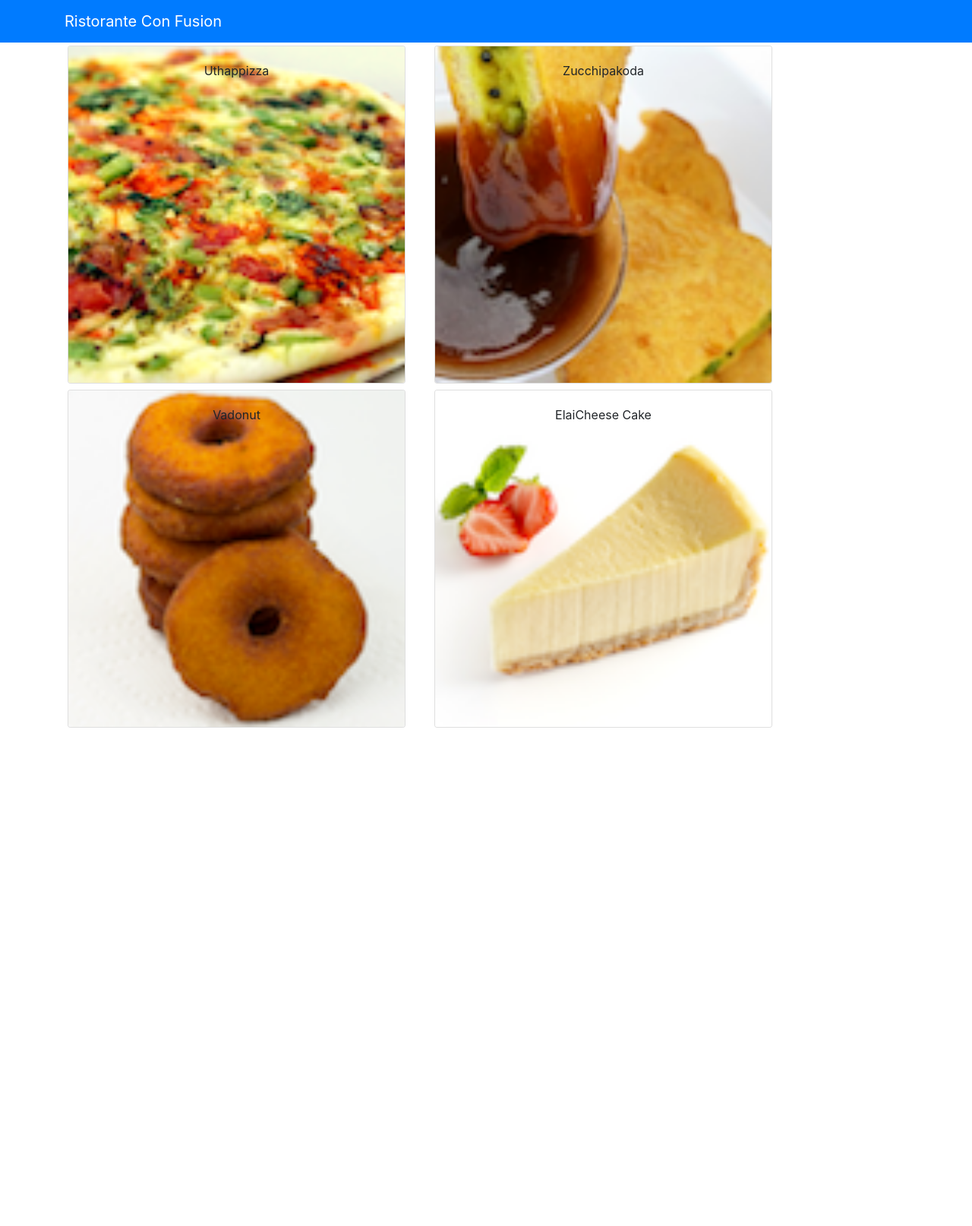
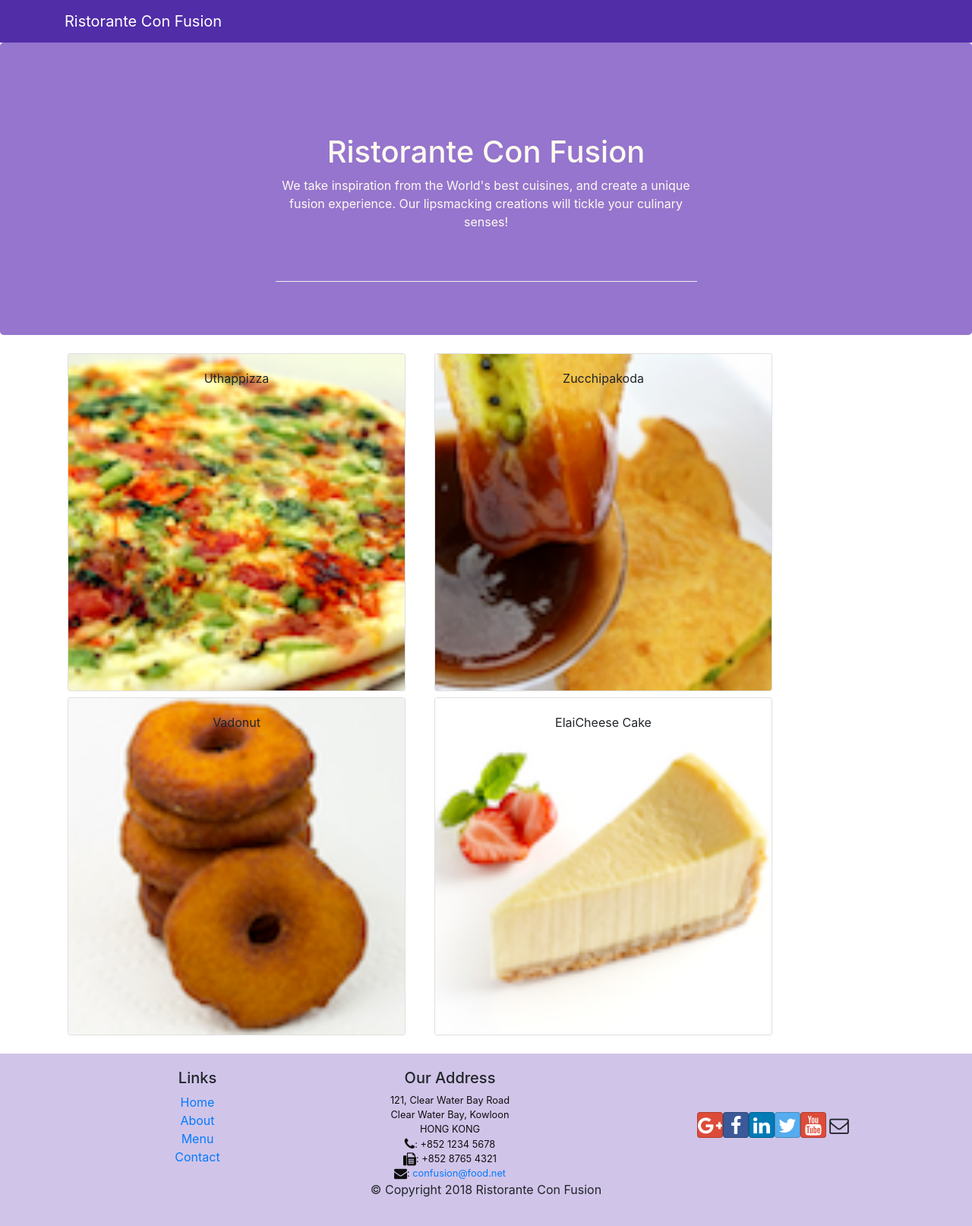
Before and after one commit to madhur-taneja/Confusion, a React (Create React App) app: page / in a window 1280 px wide. Shown: the whole page at 76% size. Before the commit the page ends 962 px from the top, so only its background shows below. Built offline with nearby package versions, Linux system fonts and the light colour scheme.

Commit message:
Adding Header and Footer

```diff
--- /dev/null
+++ b/src/components/FooterComponent/FooterComponent.css
@@ -0,0 +1,11 @@
+.footer{
+    background-color: #D1C4E9;
+    margin:20px auto 0;
+    padding: 20px 0px 20px 0px;
+}
+
+address{
+    font-size:80%;
+    margin:0px;
+    color:#0f0f0f;
+}
--- /dev/null
+++ b/src/components/FooterComponent/FooterComponent.js
@@ -0,0 +1,54 @@
+import React from 'react';
+import PropTypes from 'prop-types';
+import './FooterComponent.css';
+
+const FooterComponent = () => (
+  <div className="footer">
+    <div className="container">
+      <div className="row justify-content-center">
+        <div className="col-4 offset-1 col-sm-2">
+          <h5>Links</h5>
+          <ul className="list-unstyled">
+            <li><a href="#">Home</a></li>
+            <li><a href="#">About</a></li>
+            <li><a href="#">Menu</a></li>
+            <li><a href="contactus.html">Contact</a></li>
+          </ul>
+        </div>
+        <div className="col-7 col-sm-5">
+          <h5>Our Address</h5>
+          <address>
+            121, Clear Water Bay Road<br />
+		              Clear Water Bay, Kowloon<br />
+		              HONG KONG<br />
+            <i className="fa fa-phone fa-lg"></i>: +852 1234 5678<br />
+            <i className="fa fa-fax fa-lg"></i>: +852 8765 4321<br />
+            <i className="fa fa-envelope fa-lg"></i>: <a href="mailto:confusion@food.net">
+              confusion@food.net</a>
+          </address>
+        </div>
+        <div className="col-12 col-sm-4 align-self-center">
+          <div className="text-center">
+            <a className="btn btn-social-icon btn-google" href="http://google.com/+"><i className="fa fa-google-plus"></i></a>
+            <a className="btn btn-social-icon btn-facebook" href="http://www.facebook.com/profile.php?id="><i className="fa fa-facebook"></i></a>
+            <a className="btn btn-social-icon btn-linkedin" href="http://www.linkedin.com/in/"><i className="fa fa-linkedin"></i></a>
+            <a className="btn btn-social-icon btn-twitter" href="http://twitter.com/"><i className="fa fa-twitter"></i></a>
+            <a className="btn btn-social-icon btn-google" href="http://youtube.com/"><i className="fa fa-youtube"></i></a>
+            <a className="btn btn-social-icon" href="mailto:"><i className="fa fa-envelope-o"></i></a>
+          </div>
+        </div>
+      </div>
+      <div className="row justify-content-center">
+        <div className="col-auto">
+          <p>© Copyright 2018 Ristorante Con Fusion</p>
+        </div>
+      </div>
+    </div>
+  </div>
+);
+
+FooterComponent.propTypes = {};
+
+FooterComponent.defaultProps = {};
+
+export default FooterComponent;
--- /dev/null
+++ b/src/components/HeaderComponent/HeaderComponent.css
@@ -0,0 +1,22 @@
+.row-header{
+    margin:0px auto;
+    padding:0px auto;
+}
+
+.row-content {
+    margin: 0px auto;
+    padding: 50px 0px 50px 0px;
+    border-bottom: 1px ridge;
+    /* min-height: 400px; */
+}
+
+.navbar-dark {
+    background-color: #512DA8;
+}
+
+.jumbotron {
+    padding:70px 30px 70px 30px;
+    margin:0 auto 20px;
+    background: #9575CD ;
+    color:floralwhite;
+}
--- /dev/null
+++ b/src/components/HeaderComponent/HeaderComponent.js
@@ -0,0 +1,30 @@
+import React, { Component } from 'react';
+import './HeaderComponent.css';
+import { Navbar, NavbarBrand, Jumbotron } from 'reactstrap';
+
+class HeaderComponent extends Component {
+
+  render() {
+    return (
+      <>
+        <Navbar className="navbar-dark">
+          <div className="container">
+            <NavbarBrand href="/">Ristorante Con Fusion</NavbarBrand>
+          </div>
+        </Navbar>
+        <Jumbotron>
+          <div className="container">
+            <div className="row row-header">
+              <div className="col-12 col-sm-6 row-content">
+                <h1>Ristorante Con Fusion</h1>
+                <p>We take inspiration from the World's best cuisines, and create a unique fusion experience. Our lipsmacking creations will tickle your culinary senses!</p>
+              </div>
+            </div>
+          </div>
+        </Jumbotron>
+      </>
+    );
+  }
+}
+
+export default HeaderComponent;
--- a/src/components/MainComponent/MainComponent.js
+++ b/src/components/MainComponent/MainComponent.js
@@ -1,34 +1,32 @@
 import React, { Component } from 'react';
-import { Navbar, NavbarBrand } from 'reactstrap';
 import MenuComponent from '../MenuComponent/MenuComponent';
 import DishdetailComponent from '../DishdetailComponent/DishdetailComponent';
 import { DISHES } from '../../shared/dishes';
+import HeaderComponent from '../HeaderComponent/HeaderComponent';
+import FooterComponent from '../FooterComponent/FooterComponent';
 
 class MainComponent extends Component {
 
   constructor(props) {
     super(props);
     this.state = {
-        dishes: DISHES,
-        selectedDish: null
+      dishes: DISHES,
+      selectedDish: null
     };
   }
 
   onDishSelect(dishId) {
-    this.setState({ selectedDish: dishId});
+    this.setState({ selectedDish: dishId });
   }
 
   render() {
     //console.log("Selected dish in Main " + JSON.stringify(dish));
     return (
       <div>
-        <Navbar dark color="primary">
-          <div className="container">
-            <NavbarBrand href="/">Ristorante Con Fusion</NavbarBrand>
-          </div>
-        </Navbar>
+        <HeaderComponent />
         <MenuComponent dishes={this.state.dishes} onClick={(dishId) => this.onDishSelect(dishId)} />
         <DishdetailComponent selectedDish={this.state.dishes.filter((dish) => dish.id === this.state.selectedDish)[0]} />
+        <FooterComponent />
       </div>
     );
   }
```
